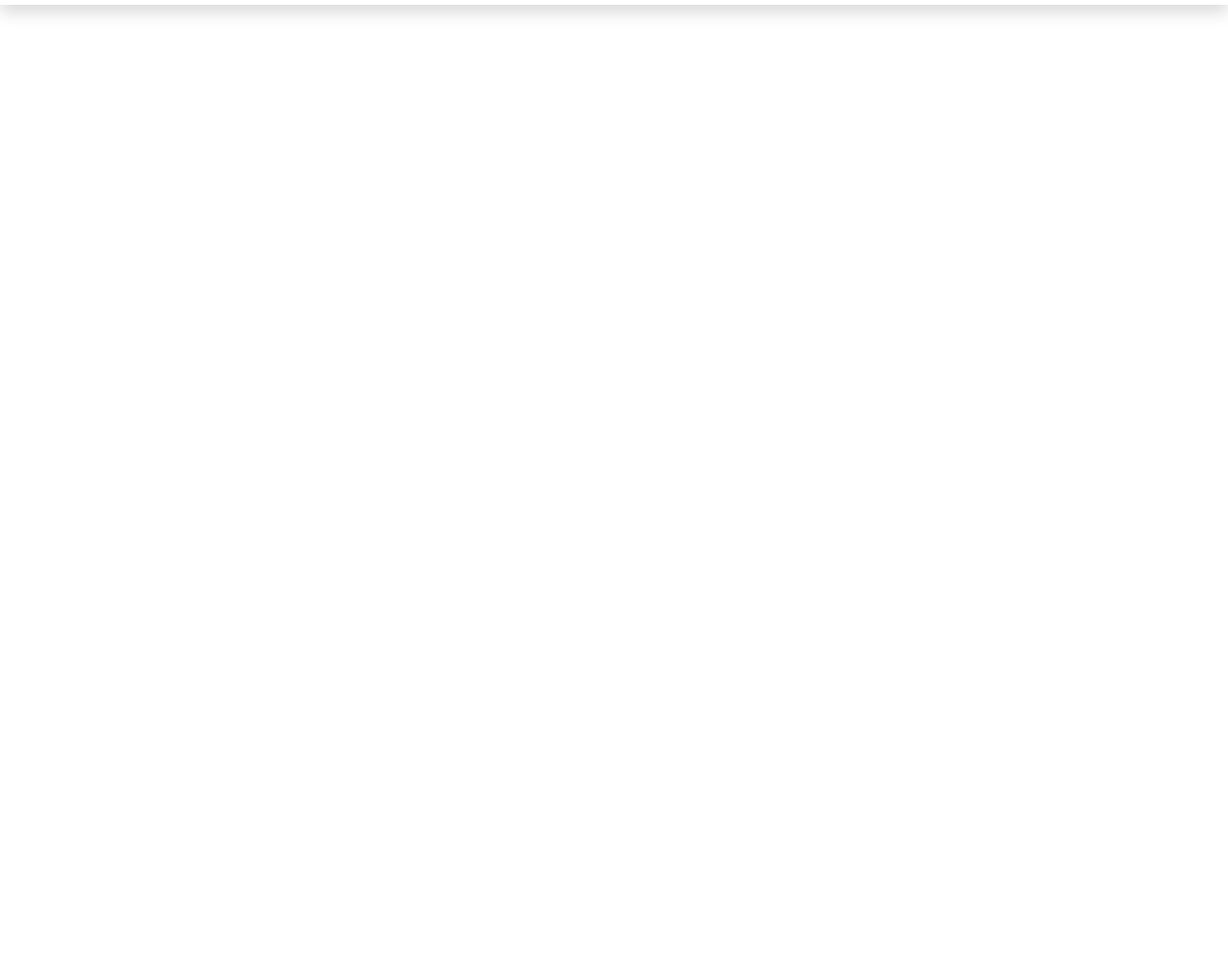
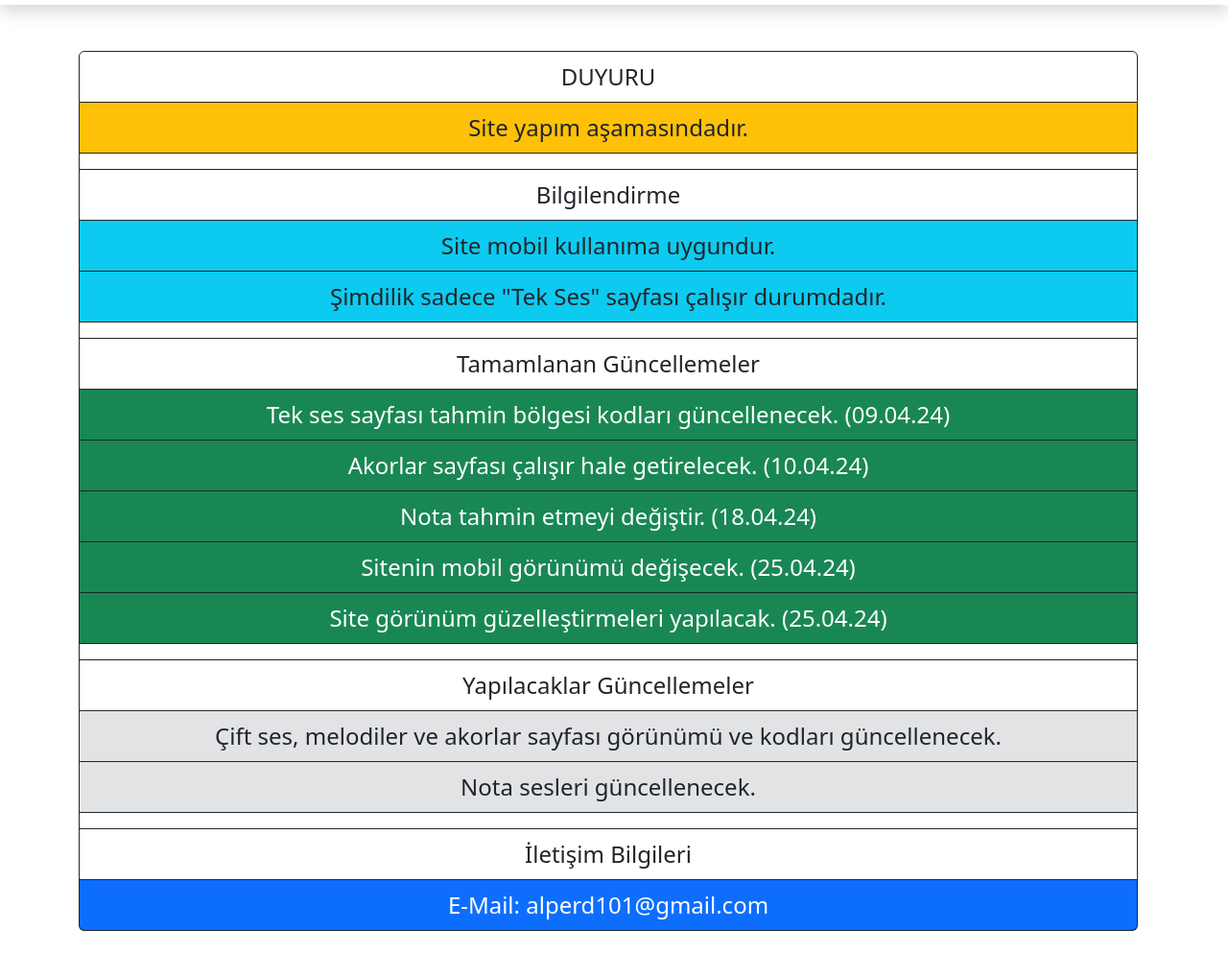
Before and after one commit to alperdelen0/kulak-egitimi-website, a plain HTML site: page index.html in a window 1280 px wide. Shown: the part 51-1045 px from the top of the page at 96% size. Before the commit the page ends 800 px from the top, so only its background shows below. Drawn offline with nearby package versions, Linux system fonts and the light colour scheme.

Commit message:
second-commit

```diff
--- a/index.html
+++ b/index.html
@@ -40,6 +40,56 @@
         </div>
     </nav>
     <!-- Nav bitiş -->
+    <div class="container text-center">
+      <br><br>
+      <ul class="list-group text-center container-fluid fs-4">
+        <li class="list-group-item border-dark">DUYURU</li>
+        <li class="list-group-item bg-warning border-dark">Site yapım aşamasındadır.</li>
+        <li class="list-group-item border-dark"></li>
+
+        <li class="list-group-item border-dark">Bilgilendirme</li>
+        <li class="list-group-item bg-info border-dark">Site mobil kullanıma uygundur.</li>
+        <li class="list-group-item bg-info border-dark">Şimdilik sadece "Tek Ses" sayfası çalışır durumdadır.</li>
+        <li class="list-group-item border-dark"></li>
+
+
+        <li class="list-group-item border-dark">Tamamlanan Güncellemeler</li>
+        <li class="list-group-item bg-success text-white border-dark">Tek ses sayfası tahmin bölgesi kodları güncellenecek. (09.04.24)</li>
+        <li class="list-group-item bg-success text-white border-dark">Akorlar sayfası çalışır hale getirelecek. (10.04.24)</li>
+        <li class="list-group-item bg-success text-white border-dark">Nota tahmin etmeyi değiştir. (18.04.24)</li>
+        <li class="list-group-item bg-success text-white border-dark">Sitenin mobil görünümü değişecek. (25.04.24)</li>
+        <li class="list-group-item bg-success text-white border-dark">Site görünüm güzelleştirmeleri yapılacak. (25.04.24)</li>
+
+        <li class="list-group-item border-dark"></li>
+        <li class="list-group-item border-dark">Yapılacaklar Güncellemeler</li>
+        <li class="list-group-item bg-secondary-subtle border-dark">Çift ses, melodiler ve akorlar sayfası görünümü ve kodları güncellenecek.</li>
+        <li class="list-group-item bg-secondary-subtle border-dark">Nota sesleri güncellenecek.</li>
+
+        <li class="list-group-item border-dark"></li>
+        <li class="list-group-item border-dark">İletişim Bilgileri</li>
+        <li class="list-group-item bg-primary border-dark text-white">E-Mail: alperd101@gmail.com</li>
+      </ul>
+      <br>
+    </div>
+
+    <!-- <div class="container text-center">
+      <h3>
+        <br><br>
+        <p class="px-3 py-1 shadow rounded-2 bg-success text-white">- Tek ses sayfası tahmin bölgesi kodları güncellenecek. (09.04.24)</p>
+        <p class="finished">- Akorlar sayfası çalışır hale getirelecek. (10.04.24)</p>
+        <p class="finished">- Nota tahmin etmeyi değiştir. (18.04.24)</p>
+        <p>- Çift ses, melodiler ve akorlar sayfasına tahmin bölgesi eklenecek. </p>
+        <p>- Çift ses sayfasında ses aralığı seçme ve özelleştirme eklenecek. </p>
+        <p>- Melodiler sayfası zorluk seçimi eklenecek. </p>
+        <p>- Çalan notalar arasındaki bekleme süresini kullanıcı ayarlayabilecek.</p>
+        <p>- Sitenin mobil görünümü değişecek. </p>
+        <p>- Çalan sesler güncellenecek. </p>
+        <p>- Site görünüm güzelleştirmeleri yapılacak. </p>
+        <p>(Fikir ve görüşlerinizi paylaşmak için veya karşılaştığınız hataları paylaşmak için)</p>
+        <h3>İletişim Bilgileri</h3>
+        <p>E-mail: alperd101@gmail.com</p>
+    </h3>
+    </div> -->
 
     </script>
 
```
